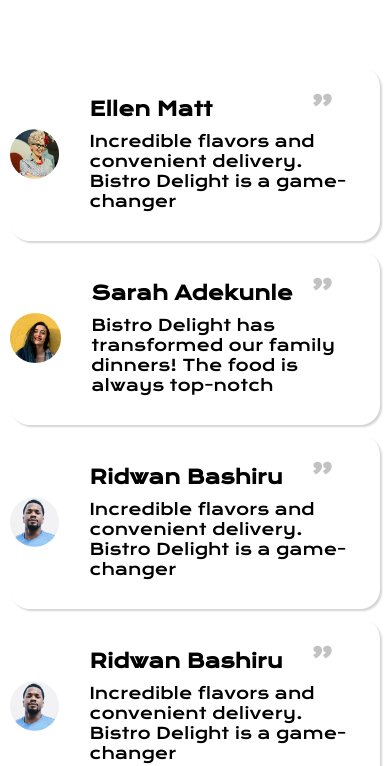
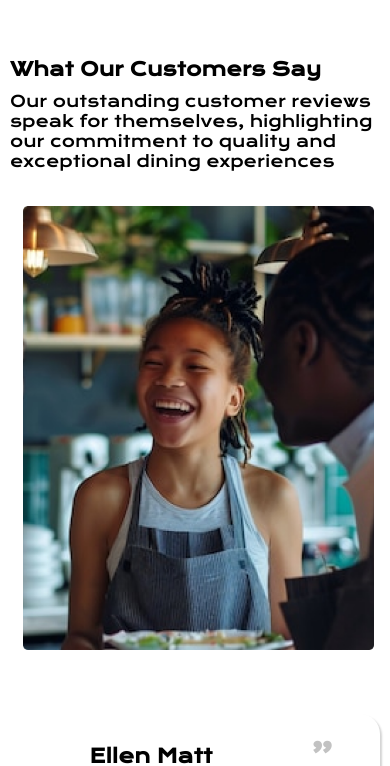
Before and after one commit to GAMSH655/BISTRO-DELIGHT, a React (Vite) app: page / in a window 390 px wide. Shown: the part 5792-6558 px from the top of the page. Built offline with nearby package versions, Linux system fonts and the light colour scheme.

Commit message:
flex reveresd a div

```diff
--- a/src/Components/Customer.css
+++ b/src/Components/Customer.css
@@ -118,7 +118,7 @@ background-color:#FA4A0C;
         margin-top: 0px;
         display: flex;
         justify-content: space-evenly;
-        flex-wrap: wrap;
+        flex-wrap: wrap-reverse;
     }
     .CustImg{
         margin-top: 25px;
```
